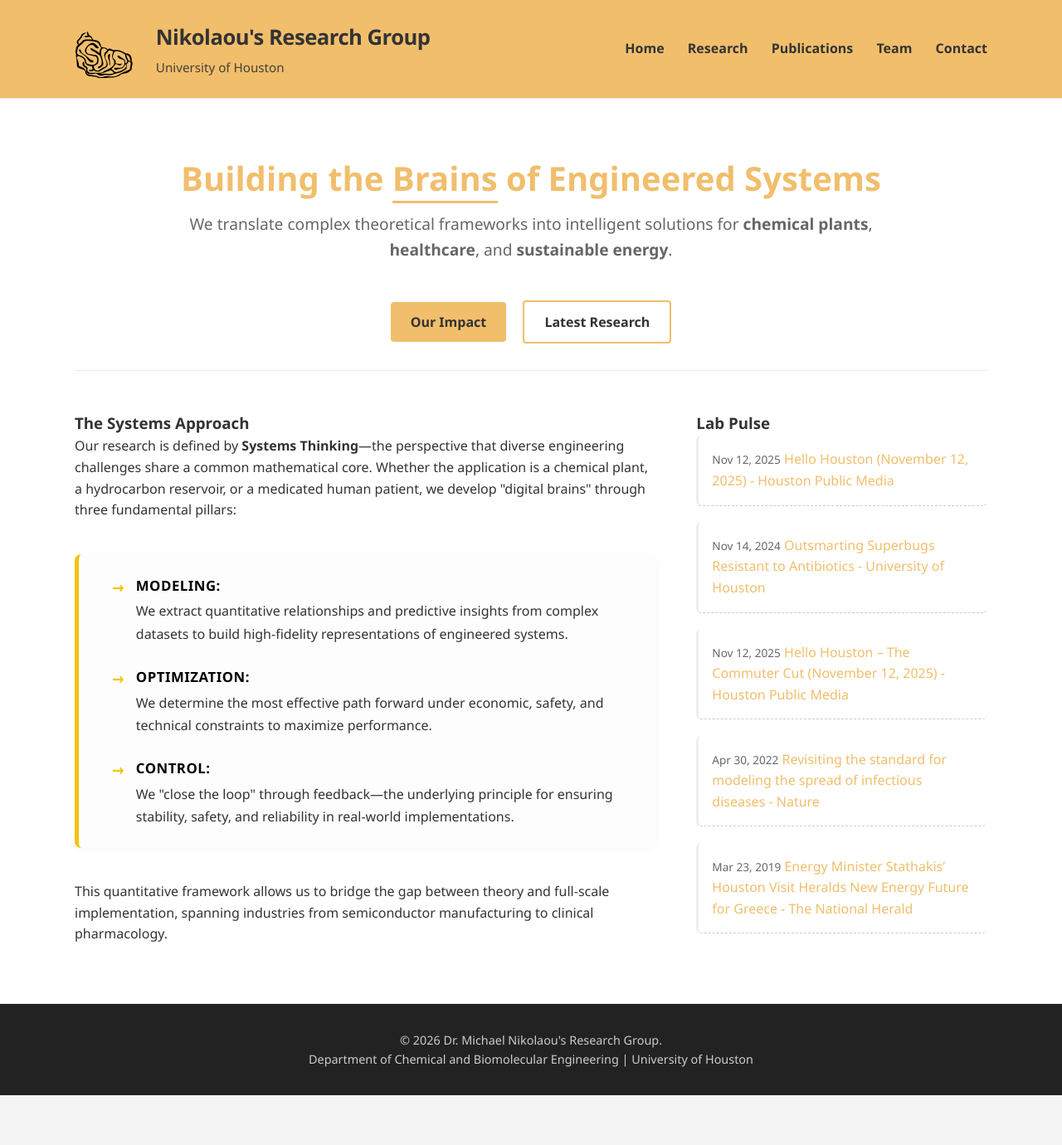
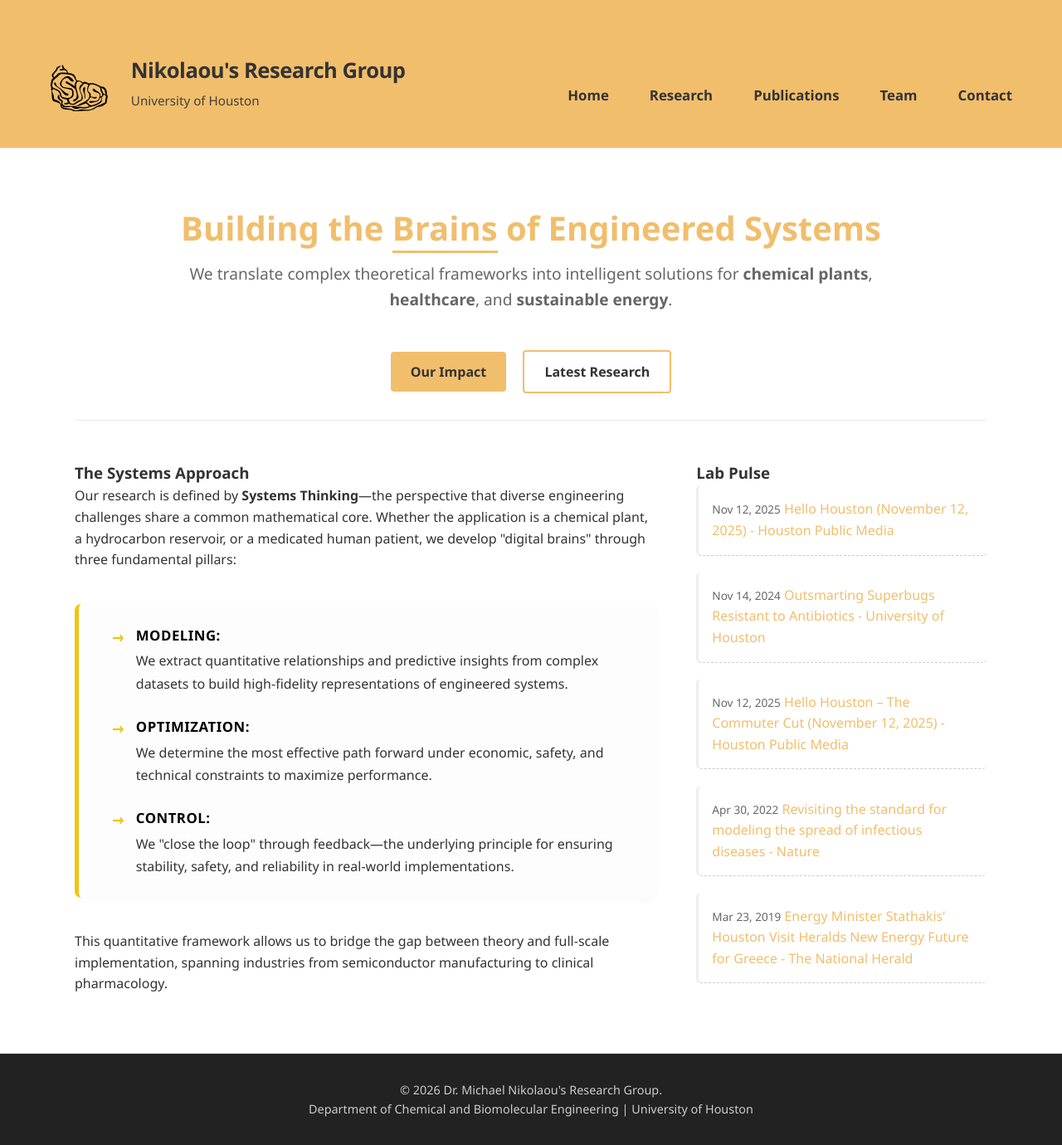
Before and after one commit to GALGAT/nikolaou-lab, a Jekyll site: the page built from index.html, in a window 1280 px wide. Shown: the whole page at 83% size. Built offline with Jekyll 4.4.1, drawn with Linux system fonts in a browser that asks for light colours; before the commit the page ends 1320 px from its top, so only the background shows below that.

Commit message:
Update default.html

```diff
--- a/_layouts/default.html
+++ b/_layouts/default.html
@@ -8,8 +8,8 @@
     <link rel="stylesheet" href="{{ '/css/style.css' | relative_url }}">
 </head>
 <body>
-    <header>
-        <div class="container header-content">
+    <header class="site-header">
+        <div class="header-container">
             <div class="logo-wrapper">
                 <img src="{{ '/images/logo.svg' | relative_url }}" alt="Nikolaou Lab Logo" class="header-logo">
                 <div class="logo-text">
@@ -17,7 +17,8 @@
                     <span class="subtitle">University of Houston</span>
                 </div>
             </div>
-            <nav>
+
+            <nav class="header-nav">
                 <a href="{{ '/' | relative_url }}">Home</a>
                 <a href="{{ '/research.html' | relative_url }}">Research</a>
                 <a href="{{ '/publications.html' | relative_url }}">Publications</a>
@@ -27,7 +28,9 @@
         </div>
     </header>
 
-    <main> <div class="container"> {{ content }}
+    <main>
+        <div class="container">
+            {{ content }}
         </div>
     </main>
 
```
